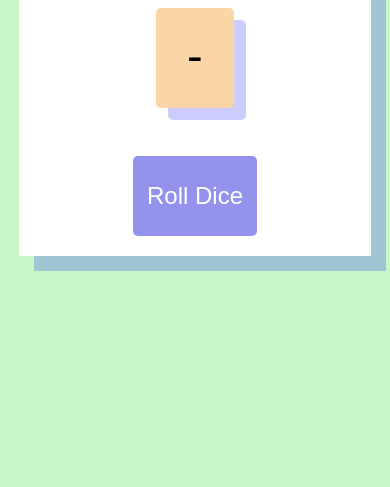
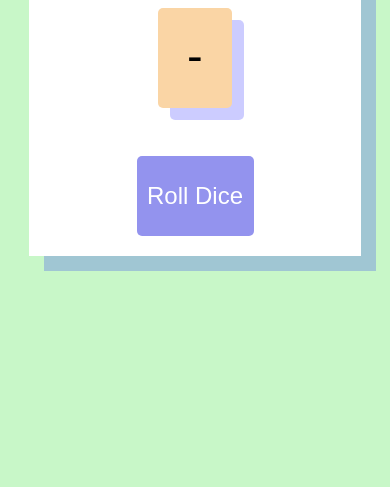
Before and after one commit to simes900/dice-game, a plain HTML site: page index.html in a window 390 px wide. Shown: the part 377-864 px from the top of the page. Drawn offline with Linux system fonts and the light colour scheme.

Commit message:
fix mobile

```diff
--- a/index.css
+++ b/index.css
@@ -89,10 +89,11 @@ button{
 
 @media only screen and (max-width:700px){
     html, body{
+        width: 100%;
         height: 100%;
     }
     .container{
-        width: 80%;
+        width: 75%;
 
     }
 
```
